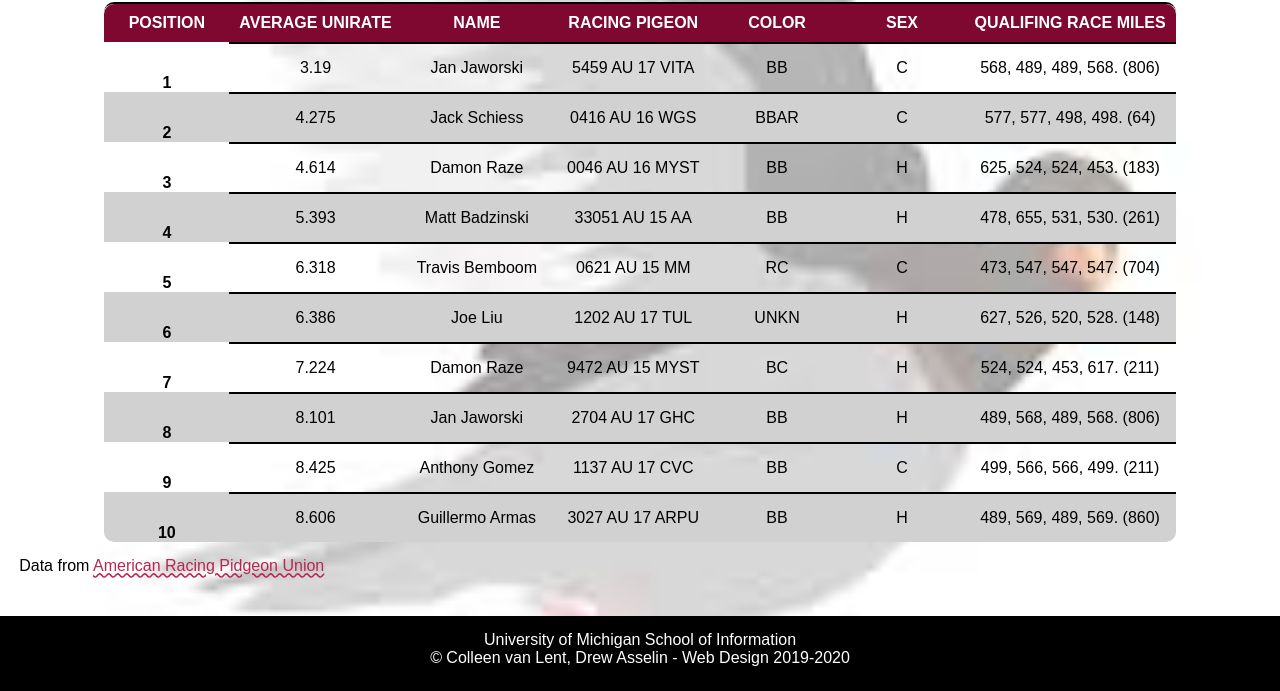
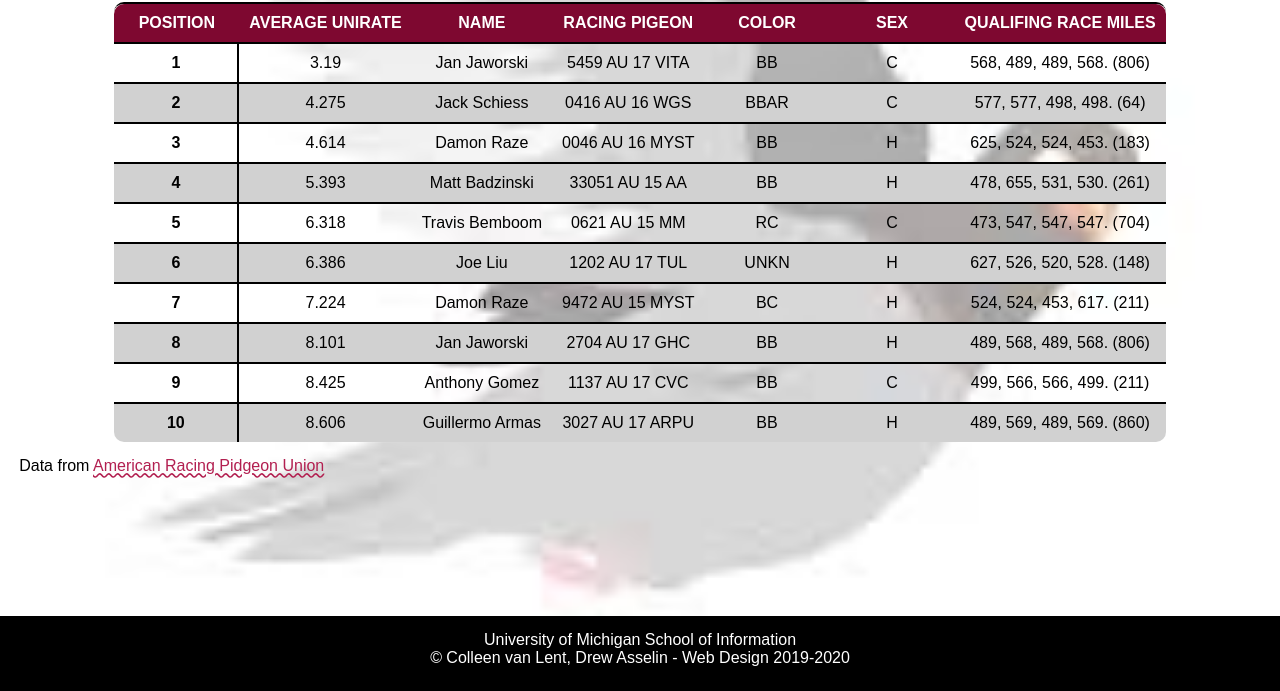
Before and after one commit to Juhkela/homework3, a plain HTML site: page index.html in a window 1280 px wide. Shown: the part 109-800 px from the top of the page. Drawn offline with Linux system fonts and the light colour scheme; a web font is replaced by a local one.

Commit message:
Update style.css
Made changes: added in some vertical-align commands as well as removed a text-align. Made sure padding is correct. Gonna try and run through the autograder again!

```diff
--- a/css/style.css
+++ b/css/style.css
@@ -46,7 +46,7 @@ p{
 
 a{
   font-size: 16px;
-  color: #B92751;
+  color: #B21F50;
   text-decoration-line: underline;
   text-decoration-style: wavy;
 
@@ -66,21 +66,20 @@ table{
   min-width: 125px;
   padding: 10px;
   text-transform: uppercase;
-  text-align: center;
+  vertical-align: middle;
 
 
 }
 
 .rowhead{
-  border-top: 2px;
-  border-right: 2px;
-  border-color: #000000;
+  border-top: 2px solid #000000;
+  border-right: 2px solid #000000;
+  vertical-align: middle;
 
 }
 
 td{
-  padding: 15px;
-  text-align: center;
+  padding: 10px;
   border-top: 2px solid #000000;
 }
 
```
